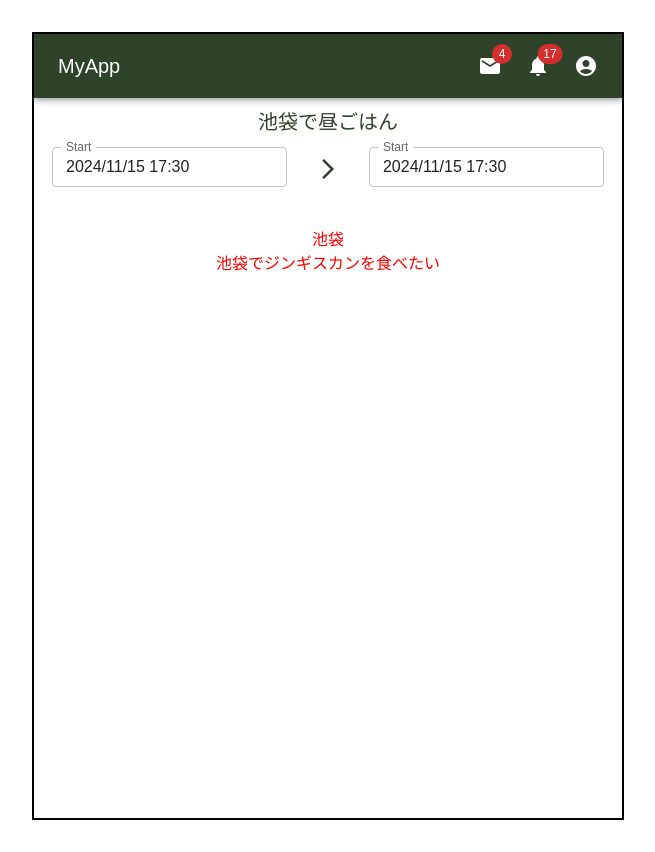
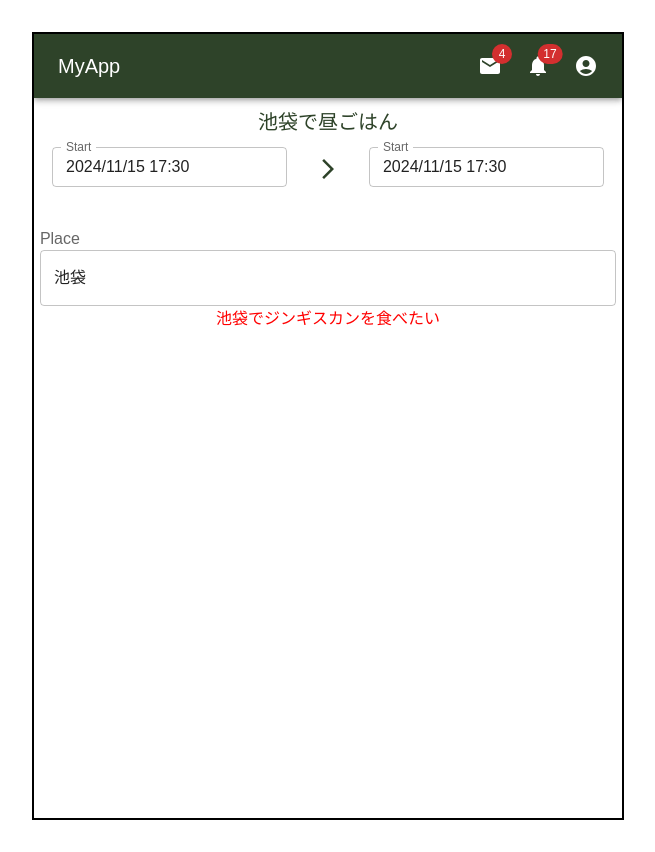
Before and after one commit to ryoto-oguma/fullstack-soro-project, a React (Vite) app in the folder frontend/: page /event in a window 1280 px wide. Shown: the whole page, without its empty margins (312-967 px from the left). Built offline with nearby package versions, Linux system fonts and the light colour scheme.

Commit message:
Event詳細画面にPlace項目を追加

```diff
--- /dev/null
+++ b/frontend/src/components/ReadOnlyEventPlace/ReadOnlyEventPlace.jsx
@@ -0,0 +1,27 @@
+import * as React from "react";
+import styled from "styled-components";
+import Box from "@mui/material/Box";
+import TextField from "@mui/material/TextField";
+import InputLabel from "@mui/material/InputLabel";
+
+function ReadOnlyEventPlace() {
+  return (
+    <>
+      <Box component="form" noValidate autoComplete="off">
+        <Label>Place</Label>
+        <TextField
+          fullWidth
+          value="池袋"
+          slotProps={{ readonly: true, textField: { size: "small" } }}
+        />
+      </Box>
+    </>
+  );
+}
+
+const Label = styled(InputLabel)`
+  text-align: left;
+  color: ${(props) => props.theme.palette.primary.main};
+`;
+
+export default ReadOnlyEventPlace;
--- a/frontend/src/pages/EventDetail/EventDetail.jsx
+++ b/frontend/src/pages/EventDetail/EventDetail.jsx
@@ -3,6 +3,7 @@ import Header from "../../components/Header/Header";
 import ArrowForwardIosIcon from "@mui/icons-material/ArrowForwardIos";
 import EventTitle from "../../components/EventTitle/EventTitle";
 import ReadOnlyEventTime from "../../components/ReadOnlyEventTime/ReadOnlyEventTime";
+import ReadOnlyEventPlace from "../../components/ReadOnlyEventPlace/ReadOnlyEventPlace";
 
 function EventDetail() {
   return (
@@ -20,7 +21,9 @@ function EventDetail() {
               <ReadOnlyEventTime />
             </EndTime>
           </TimeInfo>
-          <Place>池袋</Place>
+          <Place>
+            <ReadOnlyEventPlace />
+          </Place>
           <Detail>池袋でジンギスカンを食べたい</Detail>
         </EventDetails>
       </Frame>
```
